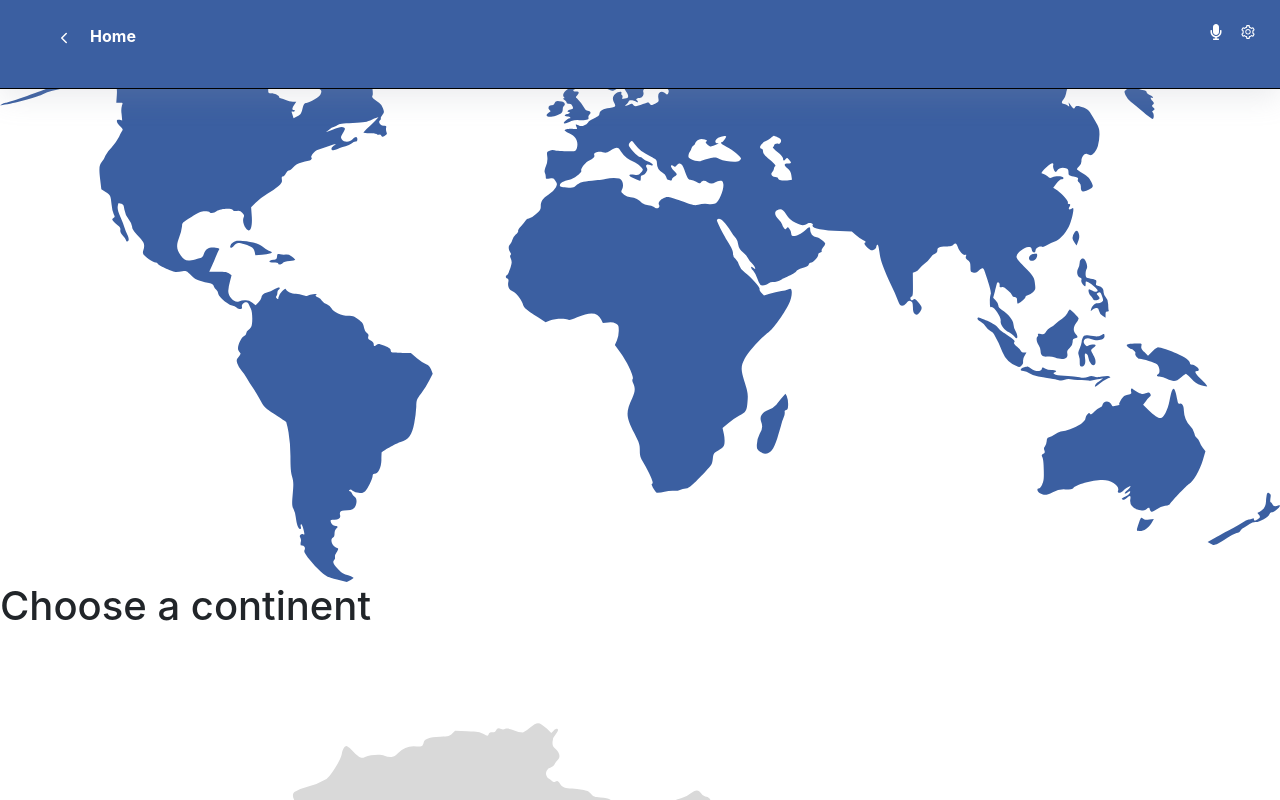
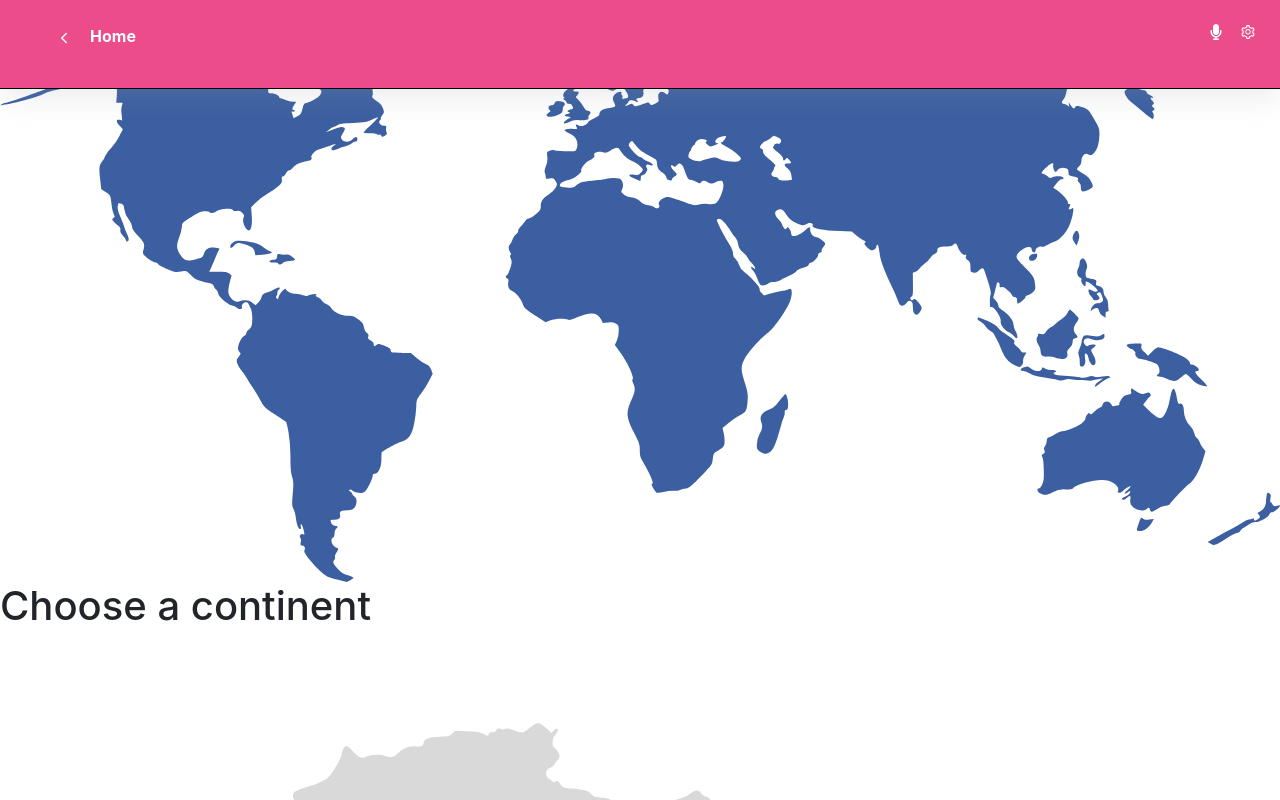
Before and after one commit to ahzamir/weather-condition-app, a React (Create React App) app: page / in a window 1280 px wide. Shown: the top 800 px of the page. Built offline with nearby package versions, Linux system fonts and the light colour scheme.

Commit message:
changed the color of header

```diff
--- a/src/App.css
+++ b/src/App.css
@@ -7,6 +7,27 @@
 body {
   margin: 0;
   padding: 0;
+}
+
+:root {
+  --primary-color: #ec4c8a;
+  --secondary-color: #1d1d1d;
+}
+
+.color-primary {
+  color: var(--primary-color);
+}
+
+.color-secondary {
+  color: var(--secondary-color);
+}
+
+.primary-bg {
+  background-color: var(--primary-color);
+}
+
+.secondary-bg {
+  background-color: var(--secondary-color);
 }
 
 .padding {
@@ -19,8 +40,6 @@ body {
 
 header {
   position: fixed;
-  width: 100%;
-  background-color: rgb(59, 95, 161);
   border-bottom: solid 1px black;
   box-shadow: rgba(149, 157, 165, 0.2) 0 8px 30px;
 }
--- a/src/components/Navbar.js
+++ b/src/components/Navbar.js
@@ -5,7 +5,7 @@ import { AiOutlineSetting } from 'react-icons/ai';
 import { IoChevronBackOutline } from 'react-icons/io5';
 
 const Navbar = () => (
-  <header className="padding">
+  <header className="padding primary-bg w-100">
     <nav>
       <ul>
         <li className="navLinks">
--- a/src/components/pages/HomePage/Home.js
+++ b/src/components/pages/HomePage/Home.js
@@ -43,7 +43,7 @@ const Home = () => {
     ];
     return (
         <div>
-            <div className="home">
+            <div>
                 <img src={homePageCover} alt="homePageCover" />
             </div>
             <div>
```
